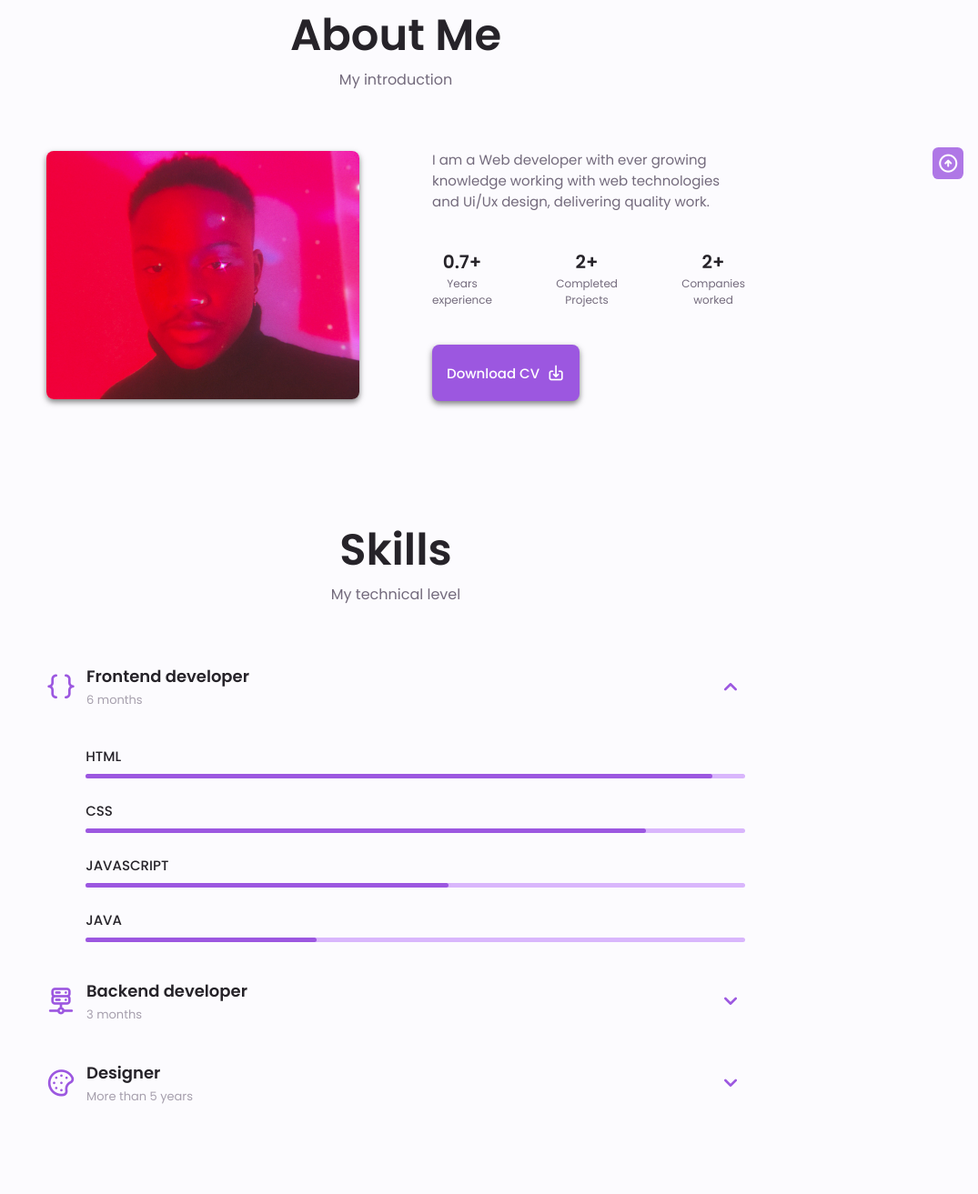
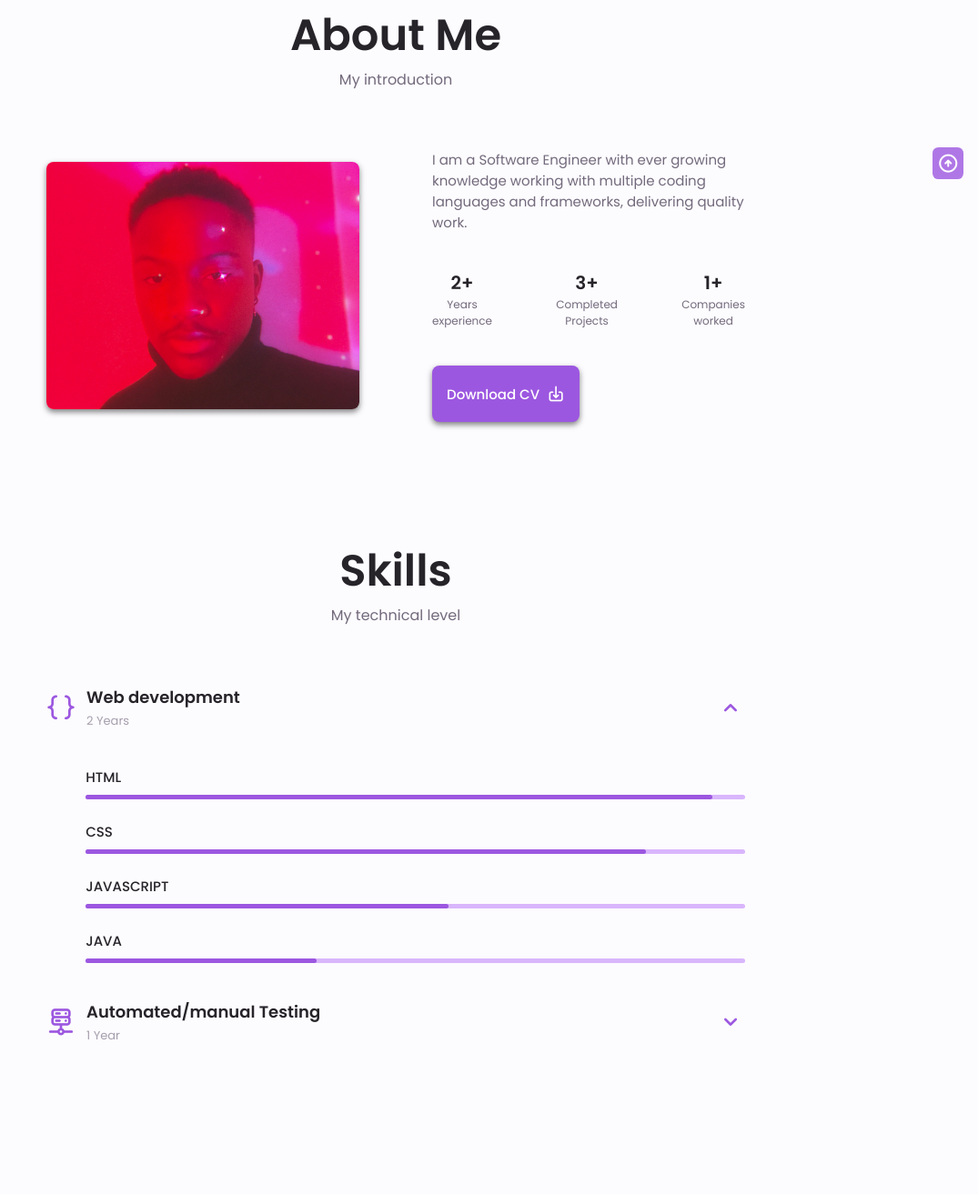
Before and after one commit to Javonnethedev/Portfolio, a website: page index.html in a window 1280 px wide. Shown: the part 763-2076 px from the top of the page at 91% size, without its empty margins (205-1280 px from the left). Drawn offline with nearby package versions, Linux system fonts and the light colour scheme.

Commit message:
Documentation Changes

```diff
--- a/index.html
+++ b/index.html
@@ -3,7 +3,8 @@
   <meta charset="UTF-8">
   <meta http-equiv="X-UA-Compatible" content="IE=edge">
   <meta name="viewport" content="width=device-width, initial-scale=1.0">
-  <title>DaPortfolio</title>
+  <title>Chaunceythedev</title>
+  <link rel="icon" type="image/x-icon" href="/assets/images/Icon I.png">
   <!--========================= UNICONS ============================-->
   <link rel="stylesheet" href="https://unicons.iconscout.com/release/v4.0.0/css/line.css">
   <!--========================= SWIPER CSS =========================-->
@@ -105,9 +106,9 @@
 
           <div class="home__data">
             <h1 class="home__title">Hello, I am Chauncey</h1>
-            <h3 class="home__subtitle">Software Developer</h3>
-            <p class="home__description">I have experience in web design and development,
-              I always aim to producing high quality work.</p>
+            <h3 class="home__subtitle">Software Engineer</h3>
+            <p class="home__description">I have experience in web development and Automation testing,
+              I always aim to produce high quality content no matter the task.</p>
               <a href="#contact" class="button button--flex">
                 Contact Me<i class="uil uil-message button__icon"></i>
               </a>
@@ -131,22 +132,21 @@
     <img src="/assets/images/about.jpg" alt="" class="about__img">
 
     <div class="about__data">
-      <p class="about__description">I am a Web developer with ever growing knowledge working with web
-        technologies and Ui/Ux design, delivering quality work.</p>
+      <p class="about__description">I am a Software Engineer with ever growing knowledge working with multiple coding languages and frameworks, delivering quality work.</p>
 
         <div class="about__info">
           <div>
-            <span class="about__info-title">0.7+</span>
+            <span class="about__info-title">2+</span>
             <span class="about__info-name">Years <br> experience</span>
           </div>
 
           <div>
-            <span class="about__info-title">2+</span>
+            <span class="about__info-title">3+</span>
             <span class="about__info-name">Completed <br> Projects</span>
           </div>
 
           <div>
-            <span class="about__info-title">2+</span>
+            <span class="about__info-title">1+</span>
             <span class="about__info-name">Companies <br> worked</span>
           </div>
 
@@ -173,8 +173,8 @@
               <i class="uil uil-brackets-curly skills__icon"></i>
 
               <div>
-                <h1 class="skills__title">Frontend developer</h1>
-                <span class="skills__subtitle">6 months</span>
+                <h1 class="skills__title">Web development</h1>
+                <span class="skills__subtitle">2 Years</span>
               </div>
 
               <i class="uil uil-angle-down skills__arrow"></i>
@@ -229,8 +229,8 @@
               <i class="uil uil-server-network-alt skills__icon"></i>
 
               <div>
-                <h1 class="skills__title">Backend developer</h1>
-                <span class="skills__subtitle">3 months</span>
+                <h1 class="skills__title">Automated/manual Testing</h1>
+                <span class="skills__subtitle">1 Year</span>
               </div>
 
               <i class="uil uil-angle-down skills__arrow"></i>
@@ -240,7 +240,7 @@
             <div class="skills__list grid">
               <div class="skills__data">
                 <div class="skills__titles">
-                  <h3 class="skills__name">Node Js</h3>
+                  <h3 class="skills__name">Cypress</h3>
                   <span class="skills__number"></span>
                 </div>
                 <div class="skills__bar">
@@ -281,7 +281,7 @@
           </div>
 
           <!--============= SKILLS 3===========-->
-          <div class="skills__content skills__close">
+          <!--<div class="skills__content skills__close">
             <div class="skills__header">
               <i class="uil uil-palette skills__icon"></i>
 
@@ -314,7 +314,7 @@
                 </div>
               </div>
             </div>
-          </div>
+          </div>-->
 
         </div>
       </div>
@@ -541,7 +541,7 @@
         <div class="services__content">
           <div>
             <i class="uil uil-arrow services__icon"></i>
-            <h3 class="services__title">Frontend <br> Developer</h3>
+            <h3 class="services__title">Web <br> Development</h3>
           </div>
 
 
@@ -743,7 +743,7 @@
 
         <div>
           <h3 class="contact__title">Call Me</h3>
-          <span class="contact__subtitle">999-888-7777</span>
+          <span class="contact__subtitle">Not available yet</span>
         </div>
       </div>
 
@@ -761,7 +761,7 @@
 
         <div>
           <h3 class="contact__title">Location</h3>
-          <span class="contact__subtitle">Usa - Missouri</span>
+          <span class="contact__subtitle">Usa - Midwest</span>
         </div>
       </div>
     </div>
```
Also changed, not shown: assets/images/C Logo I.jpg (added), 1 other file.
